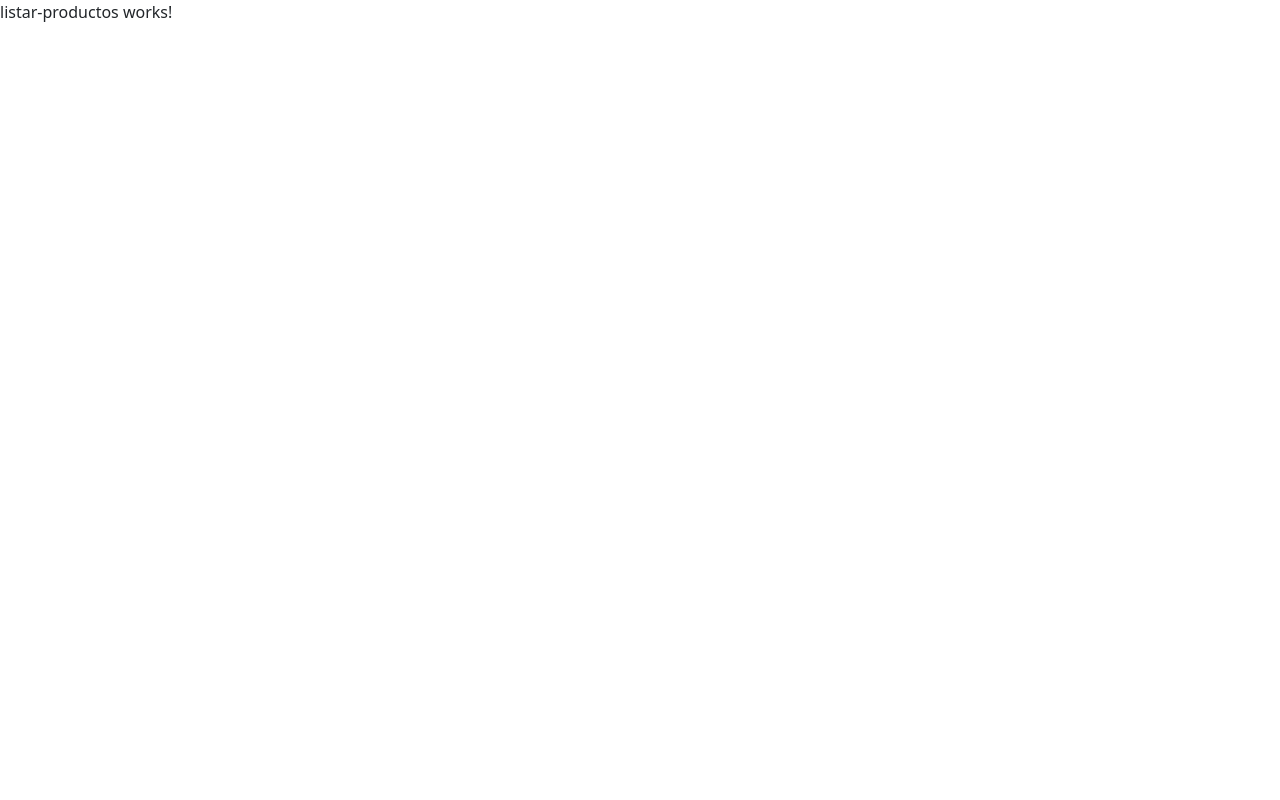
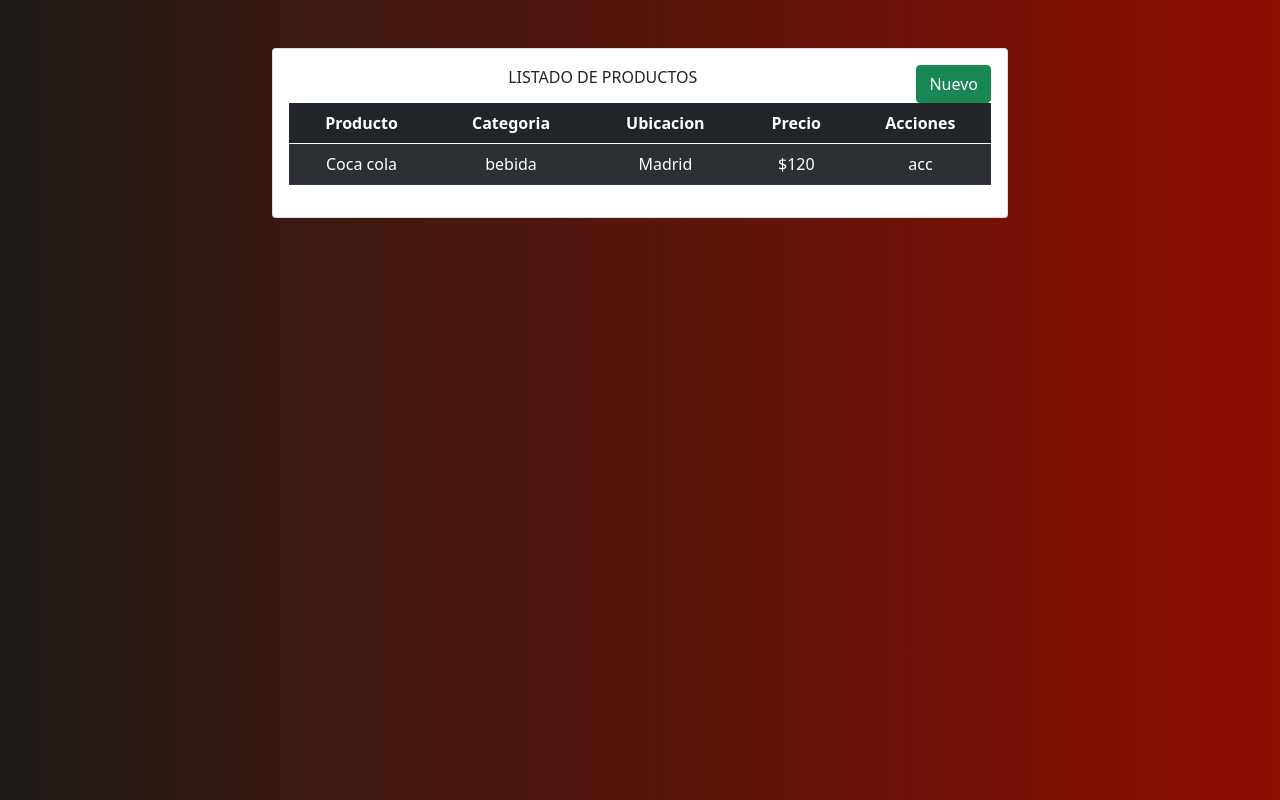
Before and after one commit to econtigliani/CRUD-MEAN, an Angular app: page / in a window 1280 px wide. Built offline with nearby package versions, Linux system fonts and the light colour scheme.

Commit message:
Creacion html listar productos

```diff
--- a/src/app/components/listar-productos/listar-productos.component.html
+++ b/src/app/components/listar-productos/listar-productos.component.html
@@ -1 +1,37 @@
-<p>listar-productos works!</p>
+<div class="container mt-5">
+    <div class="row">
+        <div class="col-lg-8 offset-lg-2">
+            <div class="card">
+                <div class="card-body text-center">
+                    <span>LISTADO DE PRODUCTOS</span>
+                    <button class="btn btn-success float-end">Nuevo</button>
+                    <table class="table table-dark table-striped mt-2">
+                        <thead>
+                            <tr>
+
+                                <th scope="col">Producto</th>
+                                <th scope="col">Categoria</th>
+                                <th scope="col">Ubicacion</th>
+                                <th scope="col">Precio</th>
+                                <th scope="col">Acciones</th>
+                            </tr>
+                        </thead>
+                        <tbody>
+                            <tr>
+                                <td>Coca cola</td>
+                                <td>bebida</td>
+                                <td>Madrid</td>
+                                <td>$120</td>
+                                <td>acc</td>
+                            </tr>
+                            <tr>
+
+                            </tr>
+                        </tbody>
+                    </table>
+                </div>
+            </div>
+
+        </div>
+    </div>
+</div>
--- a/src/styles.css
+++ b/src/styles.css
@@ -1 +1,6 @@
-/* You can add global styles to this file, and also import other style files */
+body {
+    background: #8E0E00;  /* fallback for old browsers */
+background: -webkit-linear-gradient(to right, #1F1C18, #8E0E00);  /* Chrome 10-25, Safari 5.1-6 */
+background: linear-gradient(to right, #1F1C18, #8E0E00); /* W3C, IE 10+/ Edge, Firefox 16+, Chrome 26+, Opera 12+, Safari 7+ */
+
+}
```
